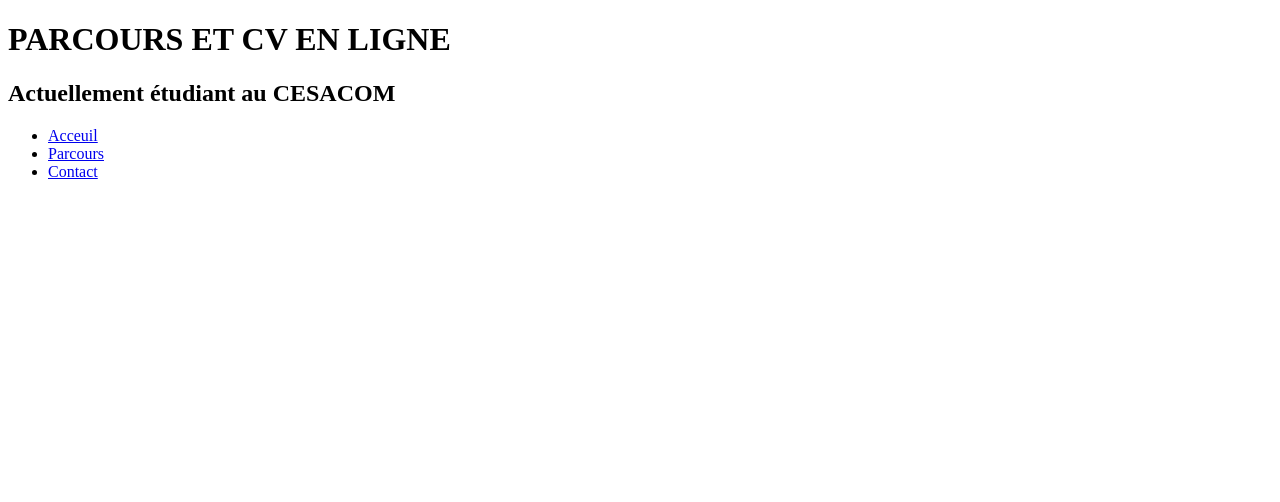
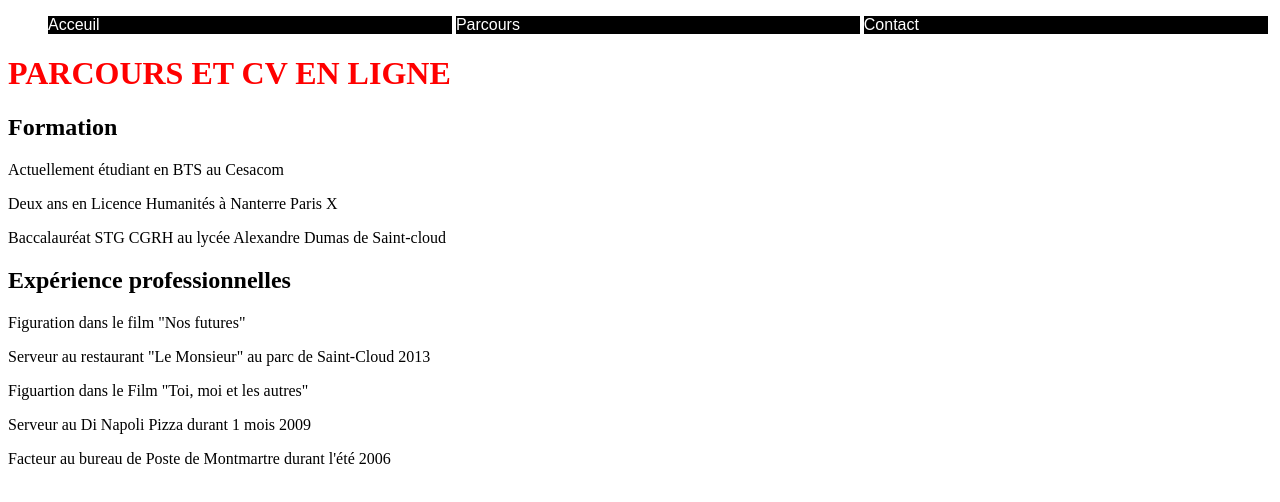
Before and after one commit to fcreuchet/beta-repository, a plain HTML site: page parcours.html in a window 1280 px wide. Drawn offline with Linux system fonts and the light colour scheme.

Commit message:
On continu le CV.

```diff
--- a/parcours.html
+++ b/parcours.html
@@ -3,29 +3,52 @@
 <head>
     <meta charset="UTF-8">
      <title>Félicien CREUCHET</title>
+     <link rel="stylesheet" href="style.css">
 
 </head>
 <body>
-<h1>PARCOURS ET CV EN LIGNE</h1>
 
 
 
+
+ <head>
     <header>
-<h2>Actuellement étudiant au CESACOM</h2>
          <nav>
             <ul>
                <li>
-        <a href="http://127.0.0.1:59121/index.html">Acceuil</a></li>
-            <li><a href="http://127.0.0.1:59121/parcours.html">Parcours</a></li>
-            <li><a href="http://127.0.0.1:59121/contact.html">Contact</a></li>
+                   <a href="index.html">Acceuil
+                   </a>                                               </li>
+                <li>
+                   <a href="parcours.html">Parcours
+                   </a>
+                </li>
+                <li>
+                   <a href="contact.html">Contact
+                   </a>
+                </li>
             </ul>
         </nav>
+     </header>
+
+  <h1>PARCOURS ET CV EN LIGNE</h1>
 
  </header>
 
 
 <main>
+    <h2>Formation</h2>
 
+    <p>Actuellement étudiant en BTS au Cesacom</p>
+    <p>Deux ans en Licence Humanités à Nanterre Paris X</p>
+    <p>Baccalauréat STG CGRH au lycée Alexandre Dumas de Saint-cloud</p>
+
+    <h2>Expérience professionnelles</h2>
+
+    <p>Figuration dans le film "Nos futures"</p>
+    <p>Serveur au restaurant "Le Monsieur" au parc de Saint-Cloud 2013</p>
+    <p>Figuartion dans le Film "Toi, moi et les autres"</p>
+    <p>Serveur au Di Napoli Pizza durant 1 mois 2009</p>
+    <p>Facteur au bureau de Poste de Montmartre durant l'été 2006</p>
 </main>
 
 
--- /dev/null
+++ b/style.css
@@ -0,0 +1,14 @@
+h1 {
+    color:red;
+    }
+header li{
+    text-decoration: center;
+    display: inline-block;
+    width: 33%;
+    background-color: black
+}
+header a{
+    font-family: sans-serif;
+    color:white;
+    text-decoration:none;
+}
```
Also changed, not shown: contact.html (+24 -0 lines), index.html (+32 -2 lines). Lines whose indentation alone changed are shown as unchanged.
